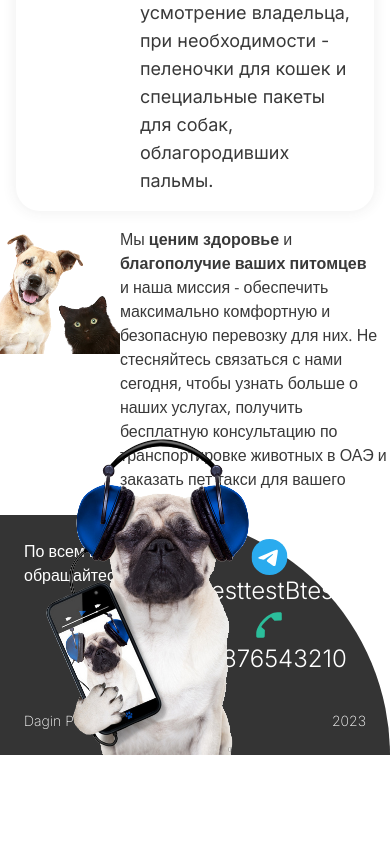
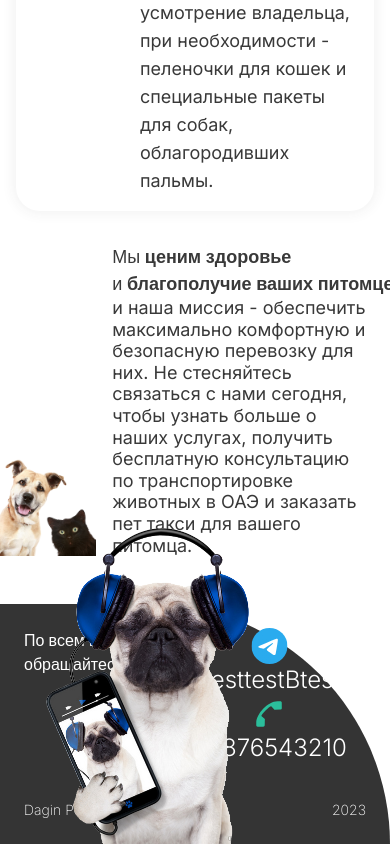
Before and after one commit to DragonflyPie/dagin_pets, a Next.js app: page / in a window 390 px wide. Shown: the part 2049-2893 px from the top of the page. Before the commit the page ends 2804 px from the top, so only its background shows below. Built offline with nearby package versions, Linux system fonts and the light colour scheme.

Commit message:
style: implement safety page responsive design

```diff
--- a/app/About.tsx
+++ b/app/About.tsx
@@ -10,7 +10,7 @@ const About = () => {
           src={maltipoo}
           alt={"Maltipoo image"}
           fill
-          className="w-full object-contain"
+          className="object-contain"
         />
       </div>
 
--- a/app/Safety.tsx
+++ b/app/Safety.tsx
@@ -3,16 +3,25 @@ import dog_and_cat_2_img from "../public/dog_and_cat_2.png";
 
 const Safety = () => {
   return (
-    <div className="flex">
-      <div className="">
-        <Image src={dog_and_cat_2_img} alt="Dog and cat staring" />
+    <div className="flex items-center gap-4 pb-12 pr-4 pt-4 md:gap-8 md:py-12 md:pr-8 lg:gap-14 lg:py-24  lg:pr-20">
+      <div className="relative mt-auto aspect-[0.94/1] h-full max-h-[554px] w-full max-w-[524px] flex-1 ">
+        <Image
+          src={dog_and_cat_2_img}
+          alt="Dog and cat staring"
+          fill
+          className=" object-contain"
+        />
       </div>
-      <article className="">
-        <h3>
-          Мы <span className="font-semibold">ценим здоровье</span> и
-          <span className="font-semibold"> благополучие ваших питомцев</span>
+      <article className="min-w-[70%] flex-1">
+        <h3 className="text-lg/[150%] sm:text-xl/[150%] md:text-2xl/[150%] lg:text-4xl/[180%]">
+          <pre className="font-osans">
+            Мы <span className="font-bold">ценим здоровье</span>
+          </pre>
+          <pre className="font-osans">
+            и<span className="font-bold"> благополучие ваших питомцев</span>
+          </pre>
         </h3>
-        <p>
+        <p className="font-inter text-lg/[120%] sm:text-xl/[150%] lg:text-2xl/[180%]">
           и наша миссия - обеспечить максимально комфортную и безопасную
           перевозку для них. Не стесняйтесь связаться с нами сегодня, чтобы
           узнать больше о наших услугах, получить бесплатную консультацию по
```
